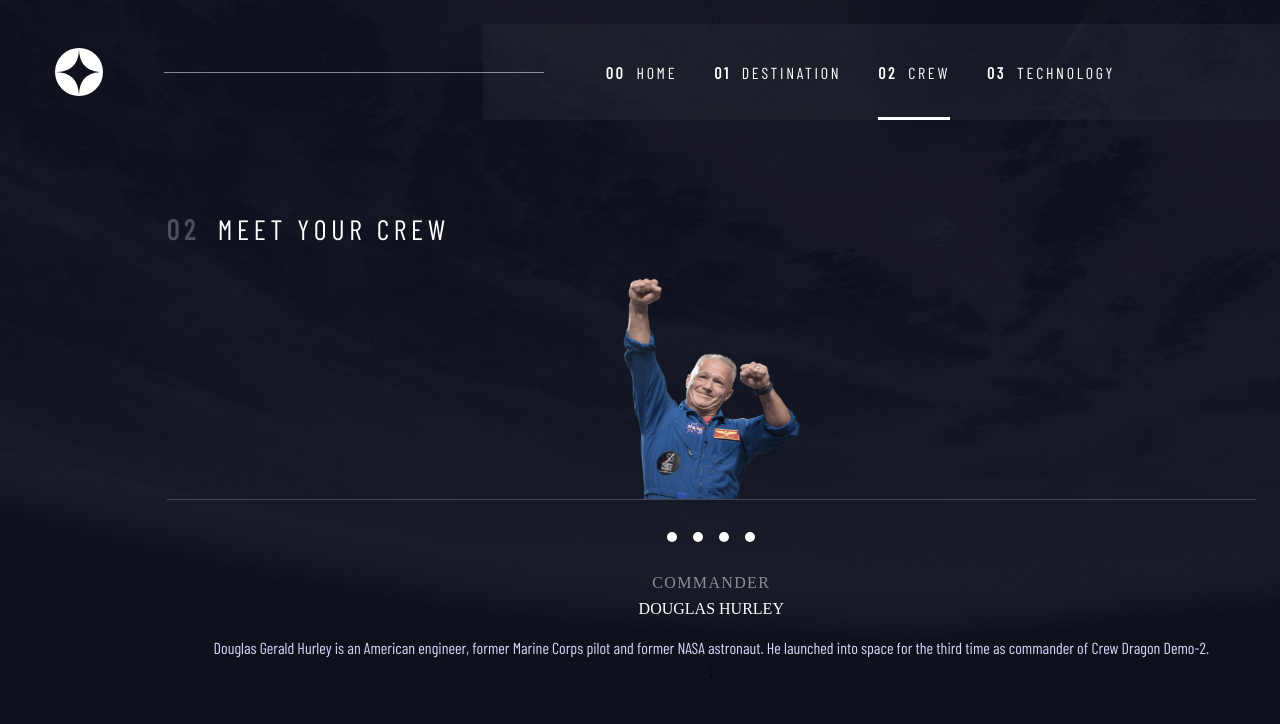
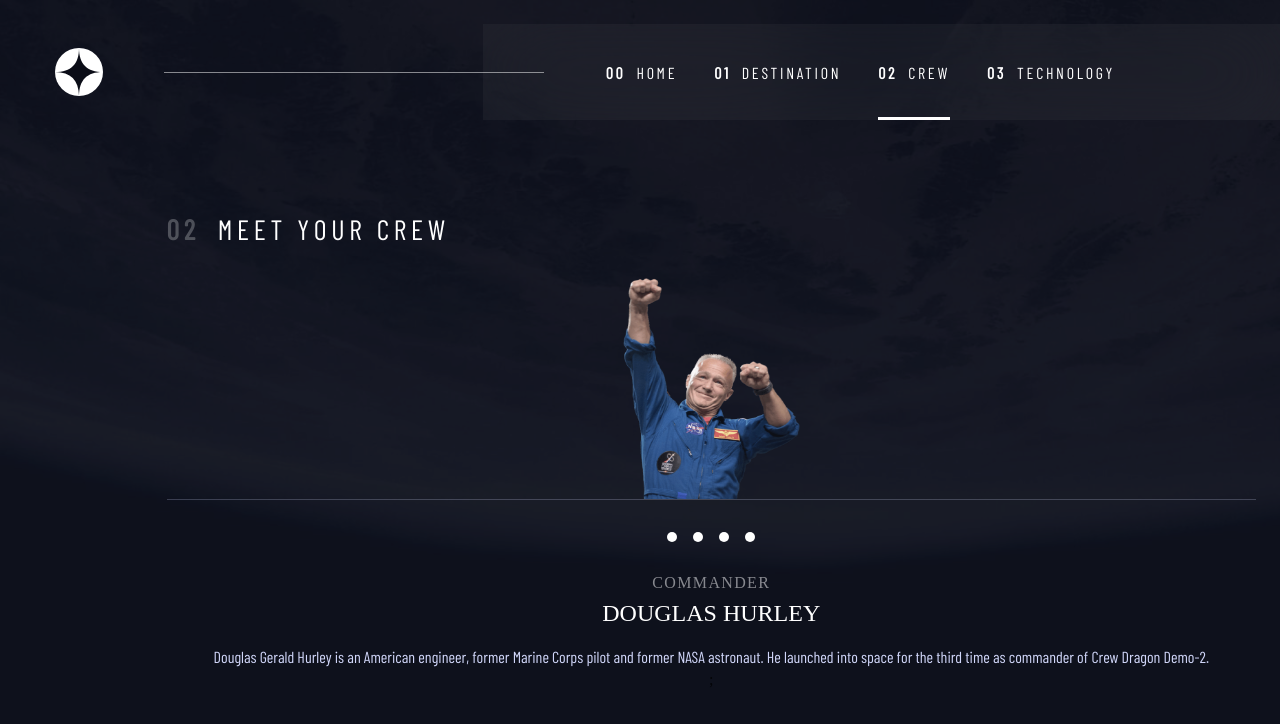
Before and after one commit to BrunoOliveira16/space-tourism-website, a React (Vite) app: page /crew in a window 1280 px wide. Shown: the top 724 px of the page. Built offline with nearby package versions, Linux system fonts and the light colour scheme; a web font is replaced by a local one.

Commit message:
style: ajuste configurações classes css

```diff
--- a/src/App.css
+++ b/src/App.css
@@ -29,6 +29,7 @@
     --largerst-font-size: 3.5rem;
     --larger-font-size: 2rem;
     --large-font-size: 1.75rem;
+    --medium-sm-font-size: 1.5rem;
     --medium-font-size: 1.25rem;
     --normal-font-size: 1.125rem;
     --small-font-size: 1rem;
@@ -47,6 +48,7 @@
     --normal-line-height: 2rem;
     --small-line-height: 1.75rem;
     --smaller-line-height: 1.56rem;
+    --tiny-line-height: 1.125rem;
 
     /* ================== Transições ================== */
     --transition: cubic-bezier(0.3, 0, 0.3, 1);
@@ -110,6 +112,7 @@
 
 img {
     max-width: 100%;
+    max-height: 100%;
 }
 
 
@@ -134,7 +137,8 @@
     justify-content: center;
 }
 
-.bg {
+.bg,
+.bg-before::before {
     background-position: center center;
     background-repeat: no-repeat;
     background-size: cover;
--- a/src/components/Header/header.css
+++ b/src/components/Header/header.css
@@ -7,6 +7,7 @@
     justify-content: space-between;
     align-items: center;
     background: transparent;
+    z-index: 100;
 }
 
 .header__logo {
```
